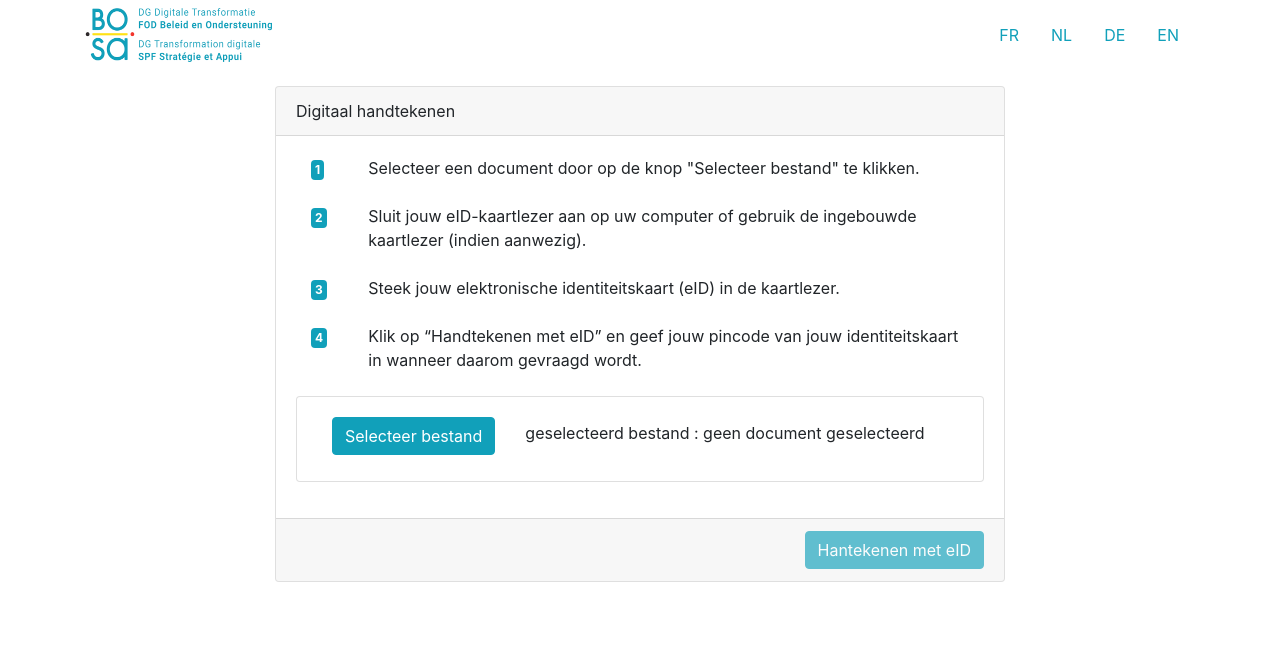
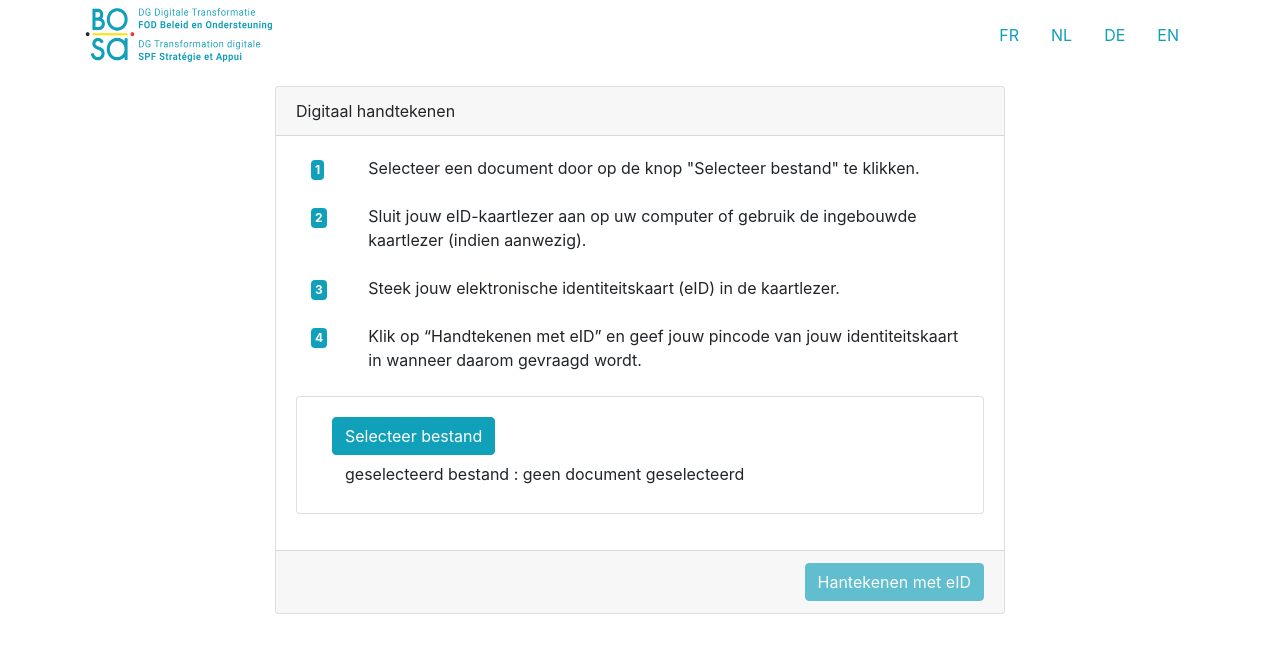
Before and after one commit to Fedict/fts-gui-sign, a React (Create React App) app: page / in a window 1280 px wide. Shown: the top 652 px of the page. Built offline with nearby package versions, Linux system fonts and the light colour scheme.

Commit message:
add ids to buttons

```diff
--- a/src/modules/components/CardContainer/CardContainer.js
+++ b/src/modules/components/CardContainer/CardContainer.js
@@ -32,6 +32,7 @@ export const CardContainer = (
                         {(hasCancelButton)
                             ? (
                                 <button className="btn btn-secondary float-left"
+                                    id="button_cancel"
                                     onClick={(e) => { if (onClickCancel) { onClickCancel(e) } }}
                                 >
                                     {cancelButtonText}
@@ -41,7 +42,10 @@ export const CardContainer = (
 
                         {(hasNextButton)
                             ? (
-                                <button className="btn btn-primary float-right" disabled={nextButtonIsDisabled}
+                                <button
+                                    className="btn btn-primary float-right"
+                                    disabled={nextButtonIsDisabled}
+                                    id="button_next"
                                     onClick={(e) => { if (onClickNext) { onClickNext(e) } }}
                                 >
                                     {nextButtonText}
--- a/src/modules/components/CertificateSelect/CertificateSelect.js
+++ b/src/modules/components/CertificateSelect/CertificateSelect.js
@@ -20,12 +20,13 @@ export class CertificateSelect extends React.Component {
         }
     }
     render() {
-        const { certificates } = this.props
+        const { certificates, id } = this.props
         const { selectedIndex } = this.state
 
         const selectCards = certificates.map((certificate, index) => {
             return (
                 <div key={index}
+                    id={"card_" + id + "_" + index}
                     className={" card mb-3 " + ((index === selectedIndex) ? " border border-primary" : "")}
                     onClick={() => { this.onSelect(index) }}>
                     <div className="row no-gutters form-check align-content-center">
--- a/src/modules/components/pinInput/PinInput.js
+++ b/src/modules/components/pinInput/PinInput.js
@@ -10,7 +10,7 @@ export const PinInput = () => {
                 <p>error</p>
                 <div className="row mb-2">
                     <div className="col-auto">
-                        <input type="password" className="form-control" id="pincode" />
+                        <input type="password" id="input_code" className="form-control" id="pincode" />
                     </div>
                     <div className="col-auto">
                         <button type="submit" className="btn btn-primary">Submit</button>
--- a/src/modules/wizard/pages/CertificateChooseContainer.js
+++ b/src/modules/wizard/pages/CertificateChooseContainer.js
@@ -41,6 +41,7 @@ export class CertificateChooseContainer extends React.Component {
                     >
                         <p>Er zijn meerdere certificaten gevonden. Selecteer het certificaat dat u wilt gebruiken</p>
                         <CertificateSelect
+                            id="certificate_select"
                             onChange={(cert) => { this.onChange(cert) }}
                             certificates={certificate.certificateList} />
                     </CardContainer>
--- a/src/modules/wizard/pages/PinInputContainer.js
+++ b/src/modules/wizard/pages/PinInputContainer.js
@@ -11,6 +11,9 @@ export class PinInputContainer extends React.Component {
         this.state = {
             pin: ""
         }
+    }
+    componentDidMount() {
+        document.getElementById('input_code').focus()
     }
     onchange(e) {
         const pin = e.target.value
@@ -35,6 +38,7 @@ export class PinInputContainer extends React.Component {
                     nextButtonText="hantekenen met eID"
                     onClickNext={() => { this.handleSubmit() }}
                     nextButtonIsDisabled={this.state.pin.length === 0}>
+
                     <div className="form-group">
                         <p>Geef uw pincode in</p>
                         <div className="row mb-2">
@@ -42,7 +46,7 @@ export class PinInputContainer extends React.Component {
                                 <input
                                     type="password"
                                     className="form-control"
-                                    id="pincode"
+                                    id="input_code"
                                     value={this.state.pin}
                                     onChange={(e) => { this.onchange(e) }} />
                             </div>
--- a/src/modules/wizard/pages/SuccesContainer.js
+++ b/src/modules/wizard/pages/SuccesContainer.js
@@ -44,7 +44,7 @@ export class SuccesContainer extends React.Component {
                             Zo dadelijk zal de download van jouw document automatisch starten, indien dit niet het geval is dan kan je de download manueel starten
                             </div>
 
-                        <button className="btn btn-primary" onClick={() => { this.downloadFile() }} >Download document</button>
+                        <button className="btn btn-primary" id="button_download_file" onClick={() => { this.downloadFile() }} >Download document</button>
 
                     </div>
                 </CardContainer>
--- a/src/modules/wizard/pages/UploadFileContainer.js
+++ b/src/modules/wizard/pages/UploadFileContainer.js
@@ -35,6 +35,7 @@ export class UploadFileContainer extends React.Component {
                     nextButtonText="Hantekenen met eID"
                     onClickNext={() => { this.handleSubmit() }}
                     nextButtonIsDisabled={this.state.file.name ? false : true}>
+
                     <div className="form-group">
                         <div className="container" >
                             <NumberdText number="1"> Selecteer een document door op de knop "Selecteer bestand" te klikken.</NumberdText>
@@ -44,9 +45,9 @@ export class UploadFileContainer extends React.Component {
 
                             <div className="row">
                                 <div className="card col col-12">
-                                    <div className="card-body">
-                                        <div className="row">
-                                            <div className="col col-auto">
+                                    <div className="card-body ">
+                                        <div className="row ">
+                                            <div className="col col-auto align-self-center ">
                                                 <button
                                                     className='btn btn-primary'
                                                     type="button"
@@ -61,8 +62,11 @@ export class UploadFileContainer extends React.Component {
                                                     id="input_hidden_select_file"
                                                     onChange={(e) => { this.onchange(e) }} />
                                             </div>
-                                            <div className="col col-auto ">
-                                                <p className="align-bottom pt-1" >geselecteerd bestand : {this.state.file.name || 'geen document geselecteerd'}</p>
+                                            <div className="col col-auto align-self-center ">
+                                                <p className="btn m-0" >
+                                                    geselecteerd bestand :
+                                                 <span id='name_select_file'> {this.state.file.name || 'geen document geselecteerd'}</span>
+                                                </p>
                                             </div>
                                         </div>
                                     </div>
@@ -70,10 +74,6 @@ export class UploadFileContainer extends React.Component {
                             </div>
 
                         </div>
-
-                        {/*
-                                <label className="custom-file-label" htmlFor="exampleFormControlInput1">upload file</label>
-                                <input type="file" className="custom-file-input" id="exampleFormControlInput1" /> */}
                     </div>
                 </CardContainer>
 
--- a/src/modules/wizard/pages/VersionCheckInstallContainer.js
+++ b/src/modules/wizard/pages/VersionCheckInstallContainer.js
@@ -16,7 +16,7 @@ export class VersionCheckInstallContainer extends React.Component {
 
         return (
             <div className="row mt-3">
-                <CardContainer title={"Instaleer eID link"}
+                <CardContainer title={"installeer eID link"}
                     hasCancelButton
                     cancelButtonText="Cancel"
 
@@ -28,7 +28,7 @@ export class VersionCheckInstallContainer extends React.Component {
                     <p>Er is geen versie van eIDLink gevonden.</p>
                     <p>Gelieve eIDlink te instaleren om gebruik te kunnen maken van deze applicatie</p>
 
-                    <button className="btn btn-primary">Download en instaleer eIDLink</button>
+                    <button className="btn btn-primary" id="button_install_eID">Download en installeer eIDLink</button>
 
                 </CardContainer>
             </div>
--- a/src/modules/wizard/pages/VersionCheckUpdateContainer.js
+++ b/src/modules/wizard/pages/VersionCheckUpdateContainer.js
@@ -28,7 +28,7 @@ export class VersionCheckUpdateContainer extends React.Component {
                     <p>De geïnstaleerde versie van eIDLink is niet up to date.</p>
                     <p>Gelieve een nieuwe versie van eIDLink te instaleren om gebruik te kunnen maken van deze applicatie</p>
 
-                    <button className="btn btn-primary">Download en instaleer eIDLink</button>
+                    <button className="btn btn-primary" id="button_install_eID">Download en installeer eIDLink</button>
 
                 </CardContainer>
             </div>
```
